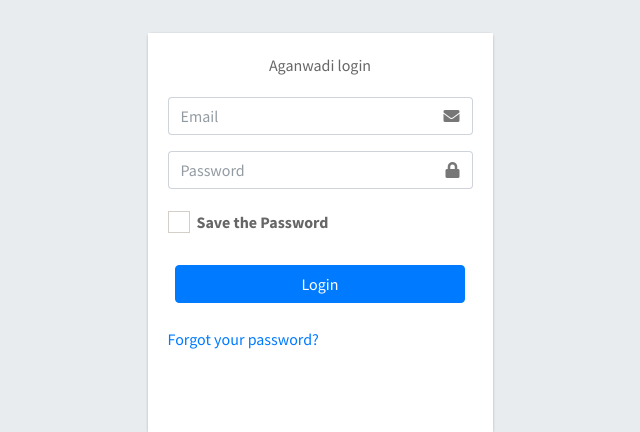
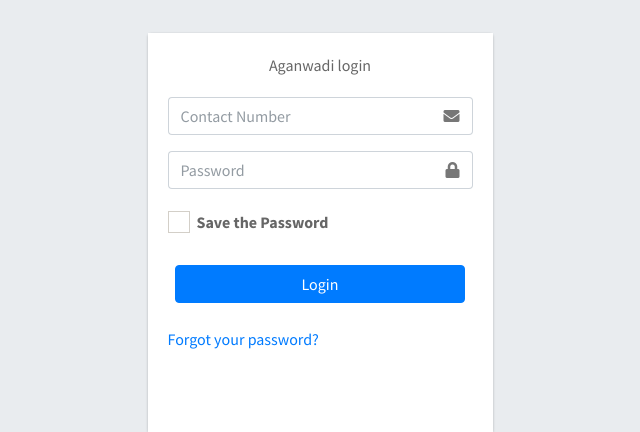
Before and after one commit to harshalc/anganwadi-web, a PHP site: page /frm-login.php in a window 1280 px wide. Shown: the part 203-635 px from the top of the page, without its empty margins (320-960 px from the left). Run offline with PHP 8.4, Linux system fonts and the light colour scheme; some libraries are stand-ins or nearby versions.

Commit message:
Login LogOut Fun Create Add and Api join

```diff
--- a/frm-login.php
+++ b/frm-login.php
@@ -32,7 +32,8 @@
 
         <form action="index3.html" method="post">
           <div class="input-group mb-3">
-            <input type="contact_no" id="contact_no" class="form-control" placeholder="Email">
+            <input type="contact_no" id="contact_no" class="form-control" placeholder="Contact Number">
+
             <div class="input-group-append">
               <div class="input-group-text">
                 <span class="fas fa-envelope"></span>
@@ -41,6 +42,7 @@
           </div>
           <div class="input-group mb-3">
             <input type="password" id="password" class="form-control" placeholder="Password">
+
             <div class="input-group-append">
               <div class="input-group-text">
                 <span class="fas fa-lock"></span>
```
Also changed, not shown: assets/js/filter/loginData.js (line endings or trailing spaces).
